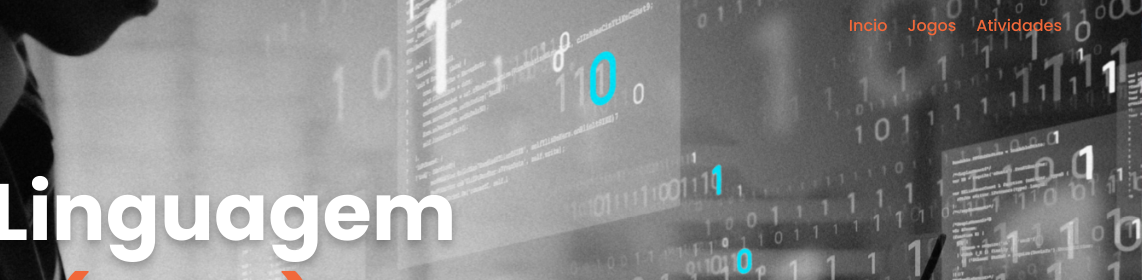
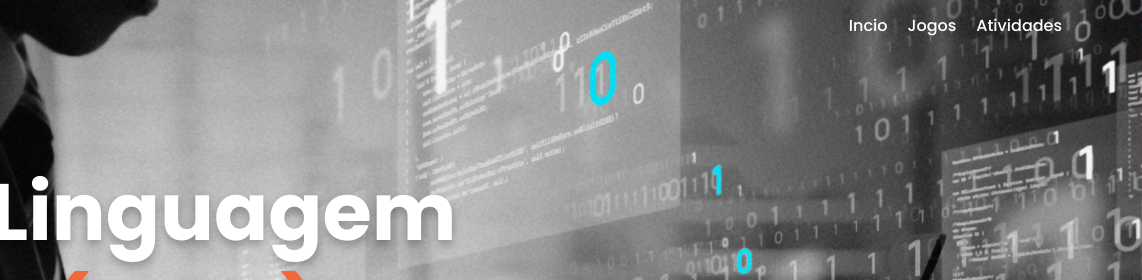
Before and after one commit to Kaue-Catolica/SITE-FACULDADE, a plain HTML site: page index.html in a window 1280 px wide. Shown: the top 280 px of the page, 138-1280 px from the left. Drawn offline with Linux system fonts and the light colour scheme.

Commit message:
Update style.css

```diff
--- a/styles/style.css
+++ b/styles/style.css
@@ -50,7 +50,7 @@ body {
     justify-content: space-between;
 
     & a{
-        color: #f1683a;
+        color: #fff;
         margin-left: 10px;
         margin-right: 10px;
     }
```
